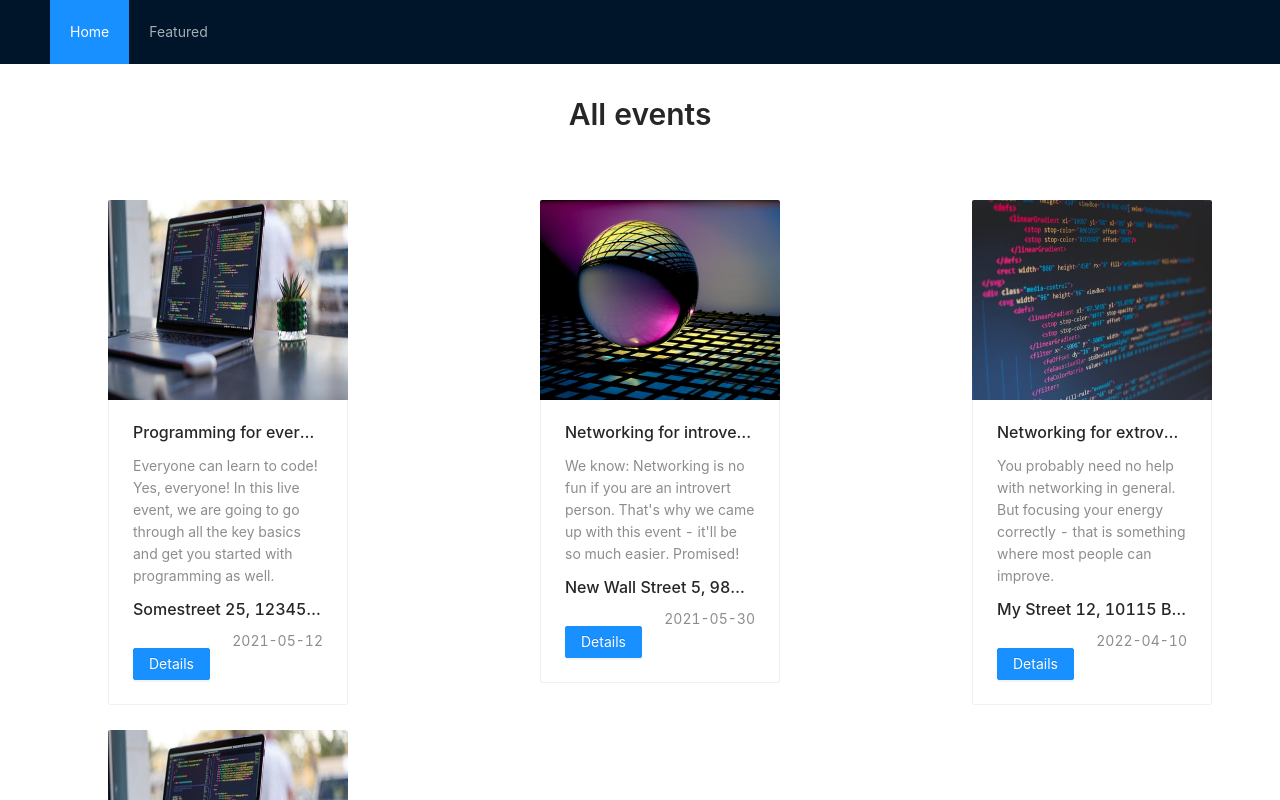
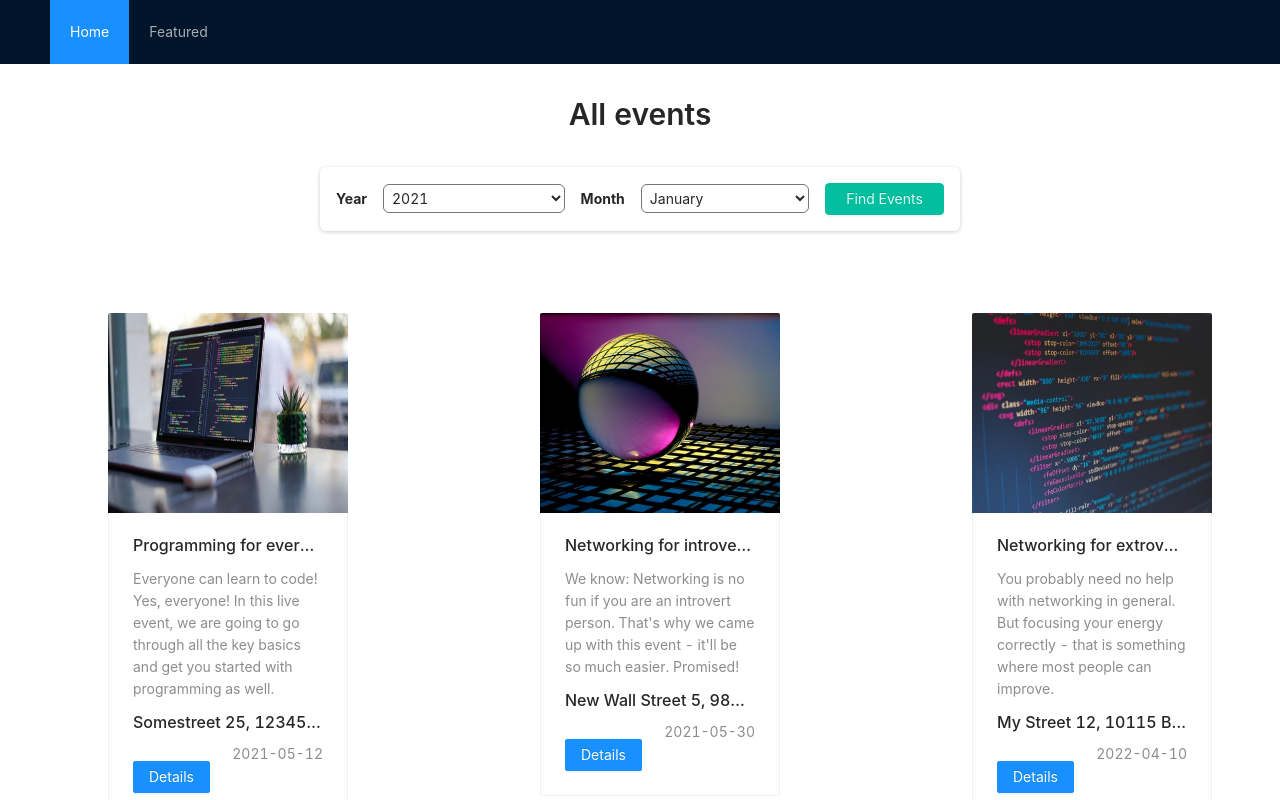
Before and after one commit to coder-do/next-starter, a Next.js app: page / in a window 1280 px wide. Shown: the top 800 px of the page. Built offline with nearby package versions, Linux system fonts and the light colour scheme.

Commit message:
Dev (#13)
* updates

* fix

```diff
--- /dev/null
+++ b/components/events/event-filter.js
@@ -0,0 +1,52 @@
+import { useRef } from 'react';
+import { Button } from 'antd';
+import classes from '../../styles/events-search.module.css';
+
+function EventsSearch(props) {
+    const yearInputRef = useRef();
+    const monthInputRef = useRef();
+
+    function submitHandler(event) {
+        event.preventDefault();
+
+        const selectedYear = yearInputRef.current.value;
+        const selectedMonth = monthInputRef.current.value;
+
+        props.onSearch(selectedYear, selectedMonth);
+    }
+
+    return (
+        <form className={classes.form} onSubmit={submitHandler}>
+            {/* TODO replace with antd forms */}
+            <div className={classes.controls}>
+                <div className={classes.control}>
+                    <label htmlFor='year'>Year</label>
+                    <select id='year' ref={yearInputRef}>
+                        <option value='2021'>2021</option>
+                        <option value='2022'>2022</option>
+                    </select>
+                </div>
+                <div className={classes.control}>
+                    <label htmlFor='month'>Month</label>
+                    <select id='month' ref={monthInputRef}>
+                        <option value='1'>January</option>
+                        <option value='2'>February</option>
+                        <option value='3'>March</option>
+                        <option value='4'>April</option>
+                        <option value='5'>May</option>
+                        <option value='6'>June</option>
+                        <option value='7'>July</option>
+                        <option value='8'>August</option>
+                        <option value='9'>Septemer</option>
+                        <option value='10'>October</option>
+                        <option value='11'>November</option>
+                        <option value='12'>December</option>
+                    </select>
+                </div>
+            </div>
+            <Button type='primary' htmlType='submit'>Find Events</Button>
+        </form>
+    );
+}
+
+export default EventsSearch;
--- a/data.js
+++ b/data.js
@@ -7,7 +7,8 @@ const DUMMY_EVENTS = [
         location: 'Somestreet 25, 12345 San Somewhereo',
         date: '2021-05-12',
         image: 'images/coding-event.jpg',
-        isFeatured: true,
+        isFeatured: ['isFeatured'],
+        key: '1',
     },
     {
         id: 'e2',
@@ -17,7 +18,8 @@ const DUMMY_EVENTS = [
         location: 'New Wall Street 5, 98765 New Work',
         date: '2021-05-30',
         image: 'images/extrovert-event.jpg',
-        isFeatured: true,
+        isFeatured: ['isFeatured'],
+        key: '2',
     },
     {
         id: 'e3',
@@ -27,7 +29,8 @@ const DUMMY_EVENTS = [
         location: 'My Street 12, 10115 Broke City',
         date: '2022-04-10',
         image: 'images/introvert-event.jpg',
-        isFeatured: true,
+        isFeatured: ['isFeatured'],
+        key: '3',
     },
     {
         id: 'e4',
@@ -37,8 +40,20 @@ const DUMMY_EVENTS = [
         location: 'My Street 12, 10115 Broke City',
         date: '2022-04-10',
         image: 'images/coding-event.jpg',
-        isFeatured: false,
+        isFeatured: ['Not featured'],
+        key: '4',
     },
+    {
+        id: 'e5',
+        title: 'Programming for everyone',
+        description:
+            'Everyone can learn to code! Yes, everyone! In this live event, we are going to go through all the key basics and get you started with programming as well.',
+        location: 'Somestreet 25, 12345 San Somewhereo',
+        date: '2021-01-10',
+        image: 'images/coding-event.jpg',
+        isFeatured: ['isFeatured'],
+        key: '5',
+    }
 ];
 
 export function getFeaturedEvents() {
--- a/pages/events/[id].js
+++ b/pages/events/[id].js
@@ -6,6 +6,11 @@ import EventDetails from '../../components/events/event-detail';
 export default function eventDetaild() {
     const router = useRouter();
     const events = getEventById(router.query.id);
+    if (events) {
+        for (let key in events) {
+            events[key] = `${key}: ${events[key]}`
+        }
+    }
     return (
         <Row>
             <Col span={12} offset={6}>
--- a/pages/index.js
+++ b/pages/index.js
@@ -1,14 +1,23 @@
 import { Row, Col, Typography } from 'antd';
 import Events from '../components/events';
+import EventsSearch from '../components/events/event-filter';
 import { getAllEvents } from '../data';
+import { useRouter } from 'next/router';
 
 const { Title } = Typography;
 
 const home = () => {
     const events = getAllEvents().map(item => Object.values(item));
+    const router = useRouter();
+
+    const findEvents = (year, month) => {
+        router.push(`/events/${year}/${month}`);
+    }
+
     return (
         <>
             <Title level={2} style={{ textAlign: 'center', marginTop: '30px' }}>All events</Title>
+            <EventsSearch onSearch={findEvents} />
             <Row>
                 <Col span={24}>
                     <Events items={events} />
--- /dev/null
+++ b/styles/events-search.module.css
@@ -0,0 +1,69 @@
+.form {
+    margin: 2rem auto;
+    box-shadow: 0 1px 4px rgba(0, 0, 0, 0.2);
+    padding: 1rem;
+    background-color: white;
+    border-radius: 6px;
+    width: 90%;
+    max-width: 40rem;
+    display: flex;
+    justify-content: space-between;
+    flex-direction: column;
+    gap: 1rem;
+}
+
+  .controls {
+    width: 100%;
+    display: flex;
+    gap: 1rem;
+    flex-direction: column;
+}
+
+  .control {
+    flex: 1;
+    display: flex;
+    gap: 1rem;
+    align-items: center;
+    justify-content: space-between;
+}
+
+  .control label {
+    font-weight: bold;
+}
+
+  .control select {
+    font: inherit;
+    background-color: white;
+    border-radius: 6px;
+    width: 70%;
+    padding: 0.25rem;
+}
+
+  .form button {
+    width: 100%;
+    font: inherit;
+    padding: 0.25rem 0.5rem;
+    background-color: #03be9f;
+    border: 1px solid #03be9f;
+    color: #dafff7;
+    border-radius: 4px;
+}
+
+@media(min-width: 768px) {
+    .form {
+        flex-direction: row;
+    }
+
+    .controls {
+        width: 80%;
+        flex-direction: row;
+    }
+
+    .control select {
+        width: 100%;
+    }
+
+    .form button {
+        width: 20%;
+    }
+}
```
Also changed, not shown: data/table-data.js (added, +39 -0 lines), pages/events/[...slug].js (+19 -2 lines).
